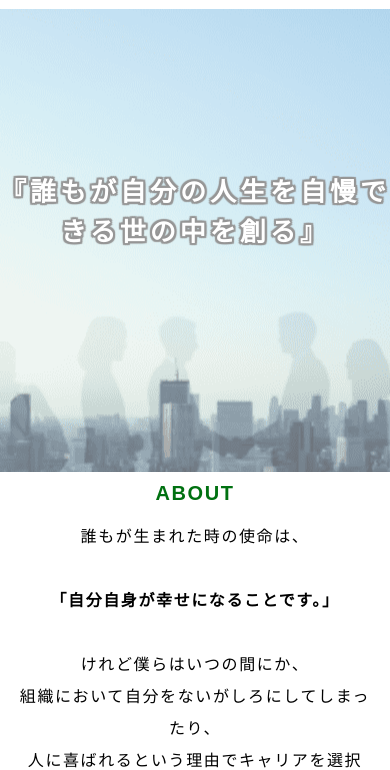
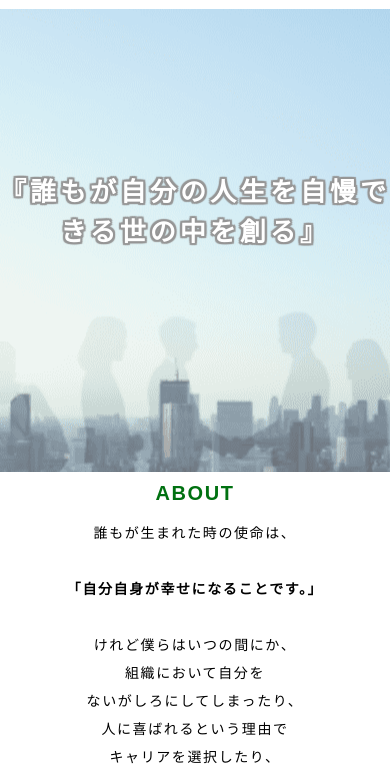
Before and after one commit to takoyan33/bokurano, a plain HTML site: page index.html in a window 390 px wide. Shown: the part 78-848 px from the top of the page. Drawn offline with nearby package versions, Linux system fonts and the light colour scheme.

Commit message:
Add files via upload
コード修正

```diff
--- a/common/css/style.css
+++ b/common/css/style.css
@@ -717,7 +717,7 @@ footer {
 
 
   .first_text {
-    font-size: 16px;
+    font-size: 14px;
     line-height: 2.0;
   }
 
--- a/index.html
+++ b/index.html
@@ -247,8 +247,10 @@
           「自分自身が幸せになることです。」</span><br>
         <br>
         けれど僕らはいつの間にか、<br>
-        組織において自分をないがしろにしてしまったり、<br>
-        人に喜ばれるという理由でキャリアを選択したり、<br>
+        組織において自分を<br>
+        ないがしろにしてしまったり、<br>
+        人に喜ばれるという理由で<br>
+        キャリアを選択したり、<br>
         本来の使命から遠ざかってしまうことも…。</p>
       <br><br>
       <p class="bold">bokuranoは<br>
```
Also changed, not shown: career.html (+2 -2 lines), career_coaching.html (+1 -0 lines), career_empolyment.html (+3 -2 lines).
